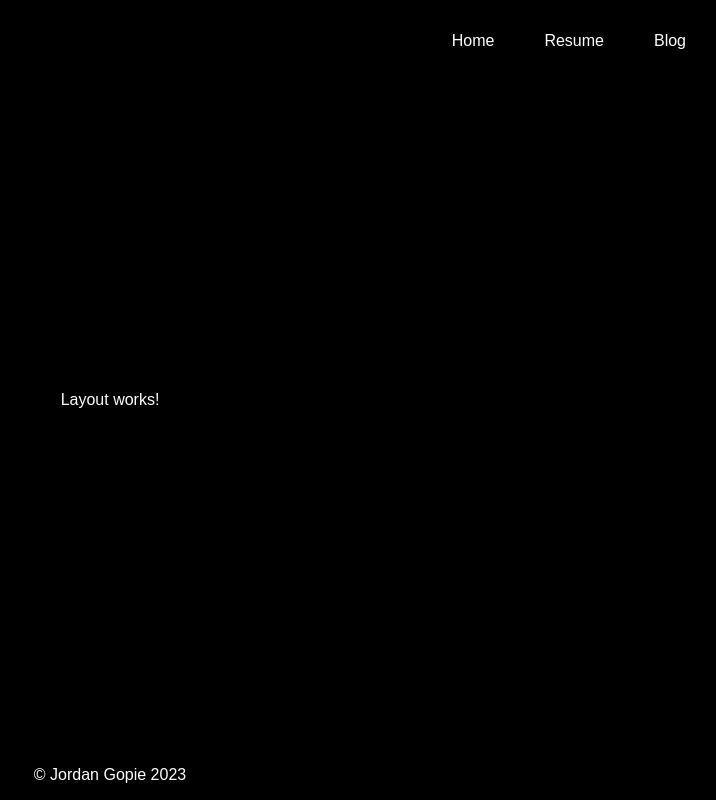
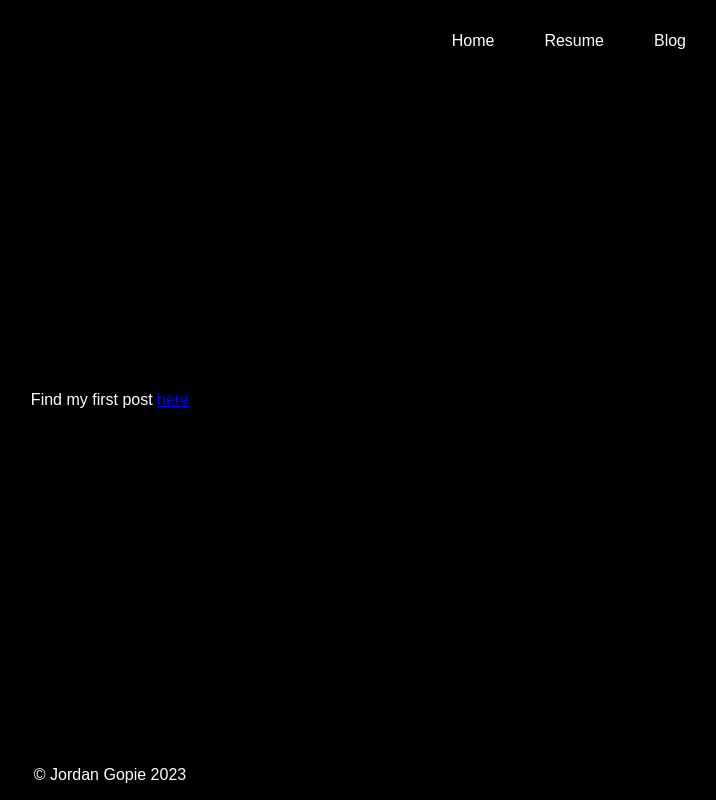
Before and after one commit to jgopie/portfolio-website, an Astro site: page /blog in a window 1280 px wide. Shown: the whole page, without its empty margins (530-1246 px from the left). Built offline with nearby package versions, Linux system fonts and the light colour scheme; Astro itself is replaced by a stand-in of ours; a web font is replaced by a local one.

Commit message:
Add test page

```diff
--- a/src/pages/blog.astro
+++ b/src/pages/blog.astro
@@ -3,5 +3,5 @@
 ---
 
 <BaseLayout title='Blog'>
-    <p>Layout works!</p>
+    <p>Find my first post <a href="/posts/test">here</a></p>
 </BaseLayout>
```
Also changed, not shown: netlify.toml (added).
